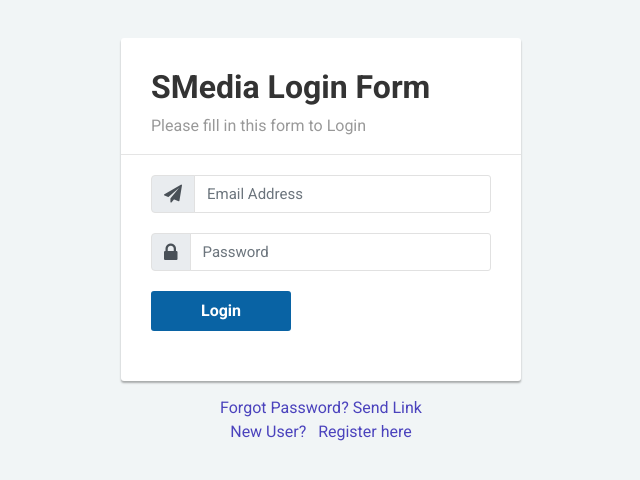
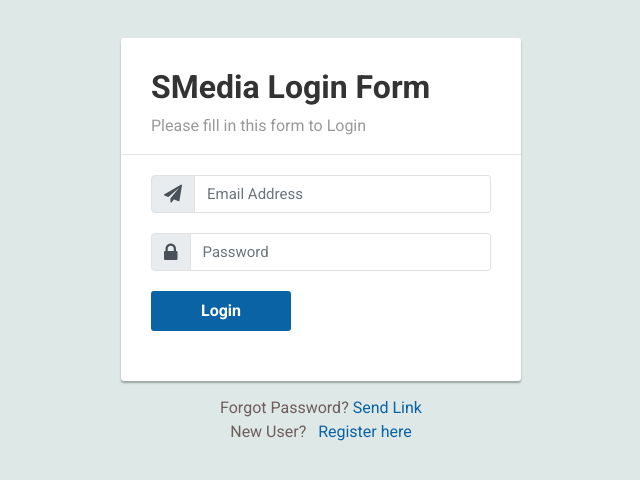
Before and after one commit to premal-yudiz/Project, a Flask app: page / in a window 1280 px wide. Shown: the top 480 px of the page, without its empty margins (319-959 px from the left). Run offline with Flask 3, Linux system fonts and the light colour scheme; some libraries are stand-ins or nearby versions.

```diff
--- a/app.py
+++ b/app.py
@@ -83,6 +83,7 @@ def userlogin():
                     session['logged_in'] = True
                     return redirect(url_for('home'))
                 else:
+                    # flash ("please enter correct password")
                     return "please enter correct password"
             else:
                 return "please register first"
--- a/templates/Login.html
+++ b/templates/Login.html
@@ -13,8 +13,8 @@
     <script src="https://stackpath.bootstrapcdn.com/bootstrap/4.5.0/js/bootstrap.min.js"></script>
     <style>
         body {
-            color: #b67777;
-            background: #f1f5f6;
+            color: #6e5e5e;
+            background: #dee8e6;
             font-family: 'Roboto', sans-serif;
         }
 
@@ -91,9 +91,8 @@
             background: #0963a4 !important;
         }
 
-        .signup-form a,
-        .text-center {
-            color: #4b43bd;
+        .signup-form a {
+            color: #0963a4;
             text-decoration: none;
         }
 
@@ -102,7 +101,7 @@
         }
 
         .signup-form form a {
-            color: #19aa8d;
+            color: #0963a4;
             text-decoration: none;
         }
 
@@ -119,7 +118,7 @@
         }
 
         .signup-form .fa-check {
-            color: #fff;
+            color: #0963a4;
             left: 17px;
             top: 18px;
             font-size: 7px;
@@ -153,20 +152,22 @@
                 <div class="input-group">
                     <div class="input-group-prepend">
                         <span class="input-group-text">
-						<i class="fa fa-paper-plane"></i>
-					</span>
+                            <i class="fa fa-paper-plane"></i>
+                        </span>
                     </div>
-                    <input type="email" class="form-control" name="email" placeholder="Email Address" required="required">
+                    <input type="email" class="form-control" name="email" placeholder="Email Address"
+                        required="required">
                 </div>
             </div>
             <div class="form-group">
                 <div class="input-group">
                     <div class="input-group-prepend">
                         <span class="input-group-text">
-						<i class="fa fa-lock"></i>
-					</span>
+                            <i class="fa fa-lock"></i>
+                        </span>
                     </div>
-                    <input type="password" class="form-control" name="password" placeholder="Password" required="required">
+                    <input type="password" class="form-control" name="password" placeholder="Password"
+                        required="required">
                 </div>
             </div>
 
@@ -175,7 +176,7 @@
             </div>
         </form>
         <div class="text-center">Forgot Password? <a href="{{url_for('userforget')}}">Send Link</a></div>
-        <div class="text-center">New User? <a href="{{url_for('userregister')}}">  &nbsp Register here</a></div>
+        <div class="text-center">New User? <a href="{{url_for('userregister')}}"> &nbsp Register here</a></div>
 
     </div>
 
--- a/templates/Registration.html
+++ b/templates/Registration.html
@@ -181,7 +181,7 @@
 						<span class="fa fa-user"></span>
                         </span>
                     </div>
-                    <select name="gender">
+                    <select name="gender" required>
                     <option value="">gender</option>
                     <option value="female">Female</option>
                     <option value="male">Male</option>
```
